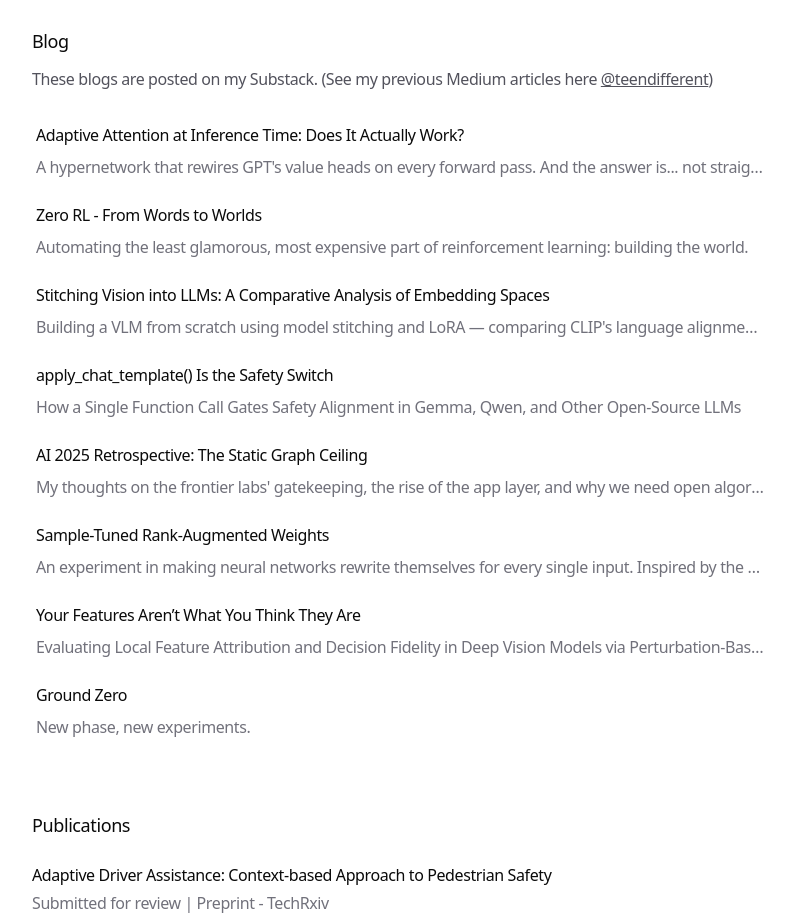
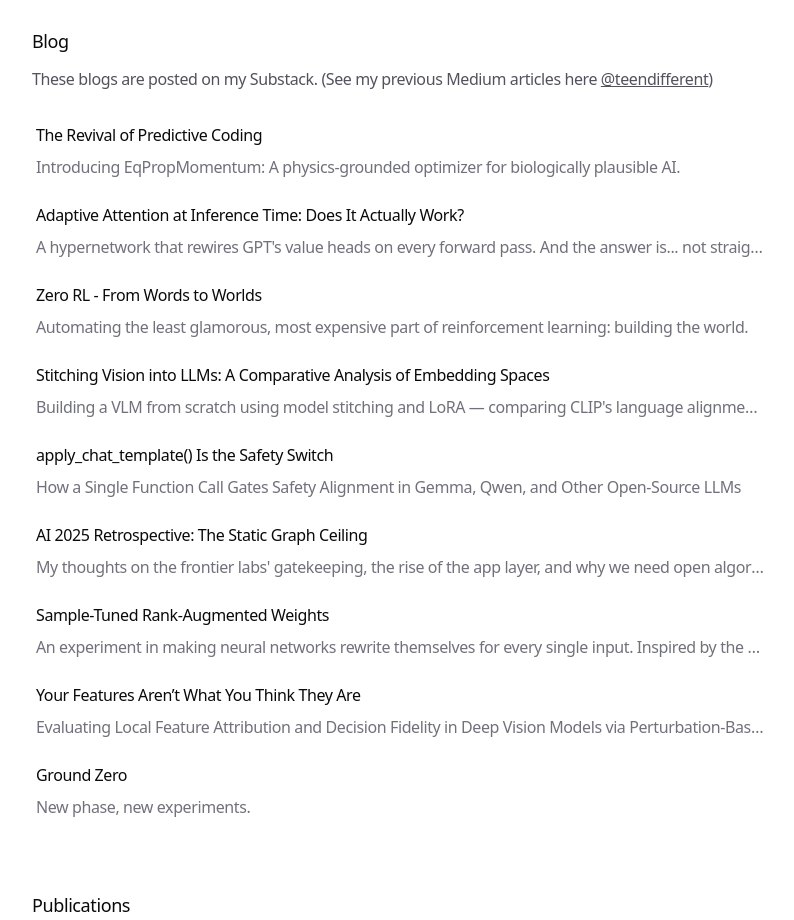
Before and after one commit to REDDITARUN/REDDITARUN.github.io, a Next.js app: page / in a window 1280 px wide. Shown: the part 1940-2860 px from the top of the page, without its empty margins (240-1034 px from the left). Built offline with nearby package versions, Linux system fonts and the light colour scheme.

Commit message:
workflow update

```diff
--- a/app/generated/substack-posts.json
+++ b/app/generated/substack-posts.json
@@ -1,50 +1,56 @@
 [
+  {
+    "title": "The Revival of Predictive Coding",
+    "description": "Introducing EqPropMomentum: A physics-grounded optimizer for biologically plausible AI.",
+    "link": "https://teendifferent.substack.com/p/the-revival-of-predictive-coding",
+    "uid": "blog-10"
+  },
   {
     "title": "Adaptive Attention at Inference Time: Does It Actually Work?",
     "description": "A hypernetwork that rewires GPT's value heads on every forward pass. And the answer is... not straightforward.",
     "link": "https://teendifferent.substack.com/p/adaptive-attention-at-inference-time",
-    "uid": "blog-10"
+    "uid": "blog-9"
   },
   {
     "title": "Zero RL - From Words to Worlds",
     "description": "Automating the least glamorous, most expensive part of reinforcement learning: building the world.",
     "link": "https://teendifferent.substack.com/p/zero-rl-from-words-to-worlds",
-    "uid": "blog-9"
+    "uid": "blog-8"
   },
   {
     "title": "Stitching Vision into LLMs: A Comparative Analysis of Embedding Spaces",
     "description": "Building a VLM from scratch using model stitching and LoRA — comparing CLIP's language alignment vs. I-JEPA's world modeling.",
     "link": "https://teendifferent.substack.com/p/stitching-vision-into-llms-a-comparative",
-    "uid": "blog-8"
+    "uid": "blog-7"
   },
   {
     "title": "apply_chat_template() Is the Safety Switch",
     "description": "How a Single Function Call Gates Safety Alignment in Gemma, Qwen, and Other Open-Source LLMs",
     "link": "https://teendifferent.substack.com/p/apply_chat_template-is-the-safety",
-    "uid": "blog-7"
+    "uid": "blog-6"
   },
   {
     "title": "AI 2025 Retrospective: The Static Graph Ceiling",
     "description": "My thoughts on the frontier labs' gatekeeping, the rise of the app layer, and why we need open algorithms, not just open weights.",
     "link": "https://teendifferent.substack.com/p/ai-2025-retrospective-the-static",
-    "uid": "blog-6"
+    "uid": "blog-5"
   },
   {
     "title": "Sample-Tuned Rank-Augmented Weights",
     "description": "An experiment in making neural networks rewrite themselves for every single input. Inspired by the human brain.",
     "link": "https://teendifferent.substack.com/p/sample-tuned-rank-augmented-weights",
-    "uid": "blog-5"
+    "uid": "blog-4"
   },
   {
     "title": "Your Features Aren’t What You Think They Are",
     "description": "Evaluating Local Feature Attribution and Decision Fidelity in Deep Vision Models via Perturbation-Based Explanations",
     "link": "https://teendifferent.substack.com/p/your-features-arent-what-you-think",
-    "uid": "blog-4"
+    "uid": "blog-3"
   },
   {
     "title": "Ground Zero",
     "description": "New phase, new experiments.",
     "link": "https://teendifferent.substack.com/p/ground-zero",
-    "uid": "blog-3"
+    "uid": "blog-2"
   }
 ]
--- a/scripts/sync-substack.mjs
+++ b/scripts/sync-substack.mjs
@@ -10,6 +10,12 @@ const OUTPUT_PATH = path.resolve(
 const MAX_POSTS = 10;
 
 const parser = new Parser();
+const REQUEST_HEADERS = {
+  // Substack can reject generic CI user agents with 403.
+  'user-agent':
+    'Mozilla/5.0 (Macintosh; Intel Mac OS X 10_15_7) AppleWebKit/537.36 (KHTML, like Gecko) Chrome/135.0.0.0 Safari/537.36',
+  accept: 'application/rss+xml, application/xml, text/xml;q=0.9, */*;q=0.8',
+};
 
 function stripHtml(value = '') {
   return value.replace(/<[^>]*>/g, ' ').replace(/\s+/g, ' ').trim();
@@ -26,7 +32,13 @@ function getDescription(item) {
 
 async function syncSubstack() {
   try {
-    const feed = await parser.parseURL(FEED_URL);
+    const response = await fetch(FEED_URL, { headers: REQUEST_HEADERS });
+    if (!response.ok) {
+      throw new Error(`Feed request failed with status ${response.status}`);
+    }
+
+    const xml = await response.text();
+    const feed = await parser.parseString(xml);
     const posts = (feed.items ?? [])
       .filter((item) => item.link && item.title)
       .slice(0, MAX_POSTS)
```
